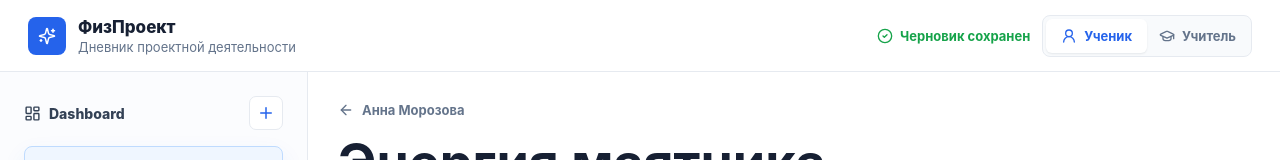
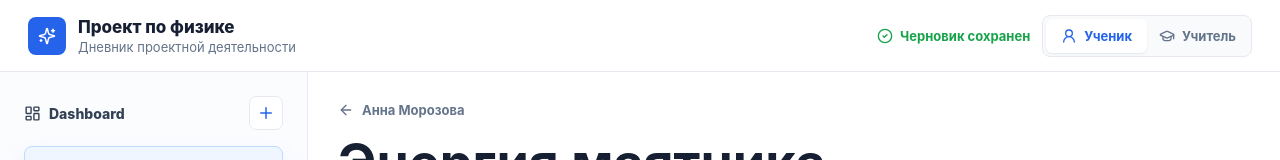
Before and after one commit to stepankung2012-coder/projectofphysics, a React (Vite) app: page / in a window 1280 px wide. Shown: the top 160 px of the page. Built offline with nearby package versions, Linux system fonts and the light colour scheme.

Commit message:
Rename project header

```diff
--- a/src/App.jsx
+++ b/src/App.jsx
@@ -307,7 +307,7 @@ function App() {
             <Sparkles size={18} />
           </BrandMark>
           <div>
-            <ProductName>ФизПроект</ProductName>
+            <ProductName>Проект по физике</ProductName>
             <ProductHint>Дневник проектной деятельности</ProductHint>
           </div>
         </Brand>
```
Also changed, not shown: 2 other files (tests, documents, lock files or other folders).
